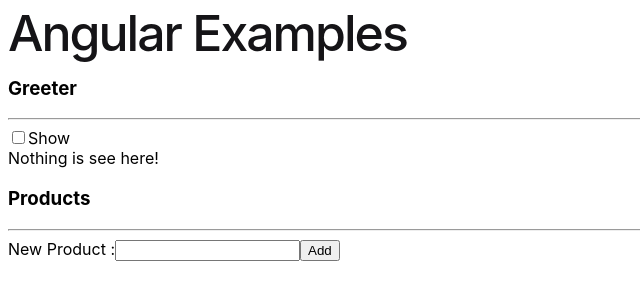
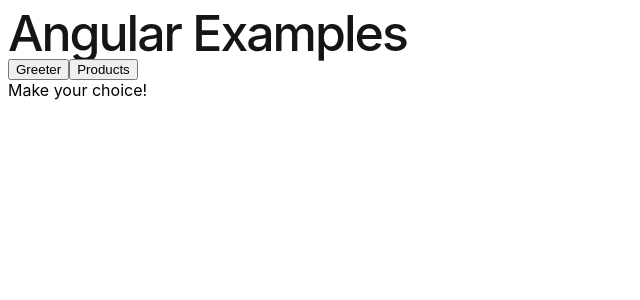
Before and after one commit to tkmagesh/Siemens-Angular-May-2026, an Angular app in the folder first-app/: page / in a window 1280 px wide. Shown: the top 300 px of the page, without its empty margins (0-640 px from the left). Built offline with nearby package versions, Linux system fonts and the light colour scheme.

Commit message:
show/hide

```diff
--- a/first-app/src/app/app.html
+++ b/first-app/src/app/app.html
@@ -182,11 +182,30 @@
       margin-block: 1.5rem;
     }
   }
+
+  .hide {
+    display: none;
+  }
 </style>
 
   <h1>Angular Examples</h1>
-  <app-greeter></app-greeter>
-  <app-products></app-products>
+  <button (click)="userSelection.set($any($event.target).innerText)">Greeter</button>
+  <button (click)="userSelection.set($any($event.target).innerText)">Products</button>
+
+  @if (userSelection() === 'Greeter') {
+    <app-greeter></app-greeter>
+  } @else if (userSelection() === 'Products') {
+    <app-products></app-products>
+  } @else {
+    <div>Make your choice!</div>
+  }
+
+  <!--
+  <app-greeter [class]="userSelection() !== 'Greeter' ? 'hide' : ''"></app-greeter>
+  <app-products [class]="userSelection() !== 'Products' ? 'hide' : ''"></app-products>
+  <div [class]="userSelection() !== '' ? 'hide' : ''">Make your choice!</div>
+  -->
+
 
 <!-- * * * * * * * * * * * * * * * * * * * * * * * * * * * * * * * * -->
 <!-- * * * * * * * * * * * The content above * * * * * * * * * * * * -->
--- a/first-app/src/app/app.ts
+++ b/first-app/src/app/app.ts
@@ -14,4 +14,5 @@
 })
 export class App {
   protected readonly title = signal('first-app');
+  userSelection = signal('');
 }
--- a/first-app/src/app/products/products.html
+++ b/first-app/src/app/products/products.html
@@ -1,7 +1,7 @@
 <h3>Products</h3>
 <hr>
 <div>
-    <label for="">New Product :</label>
+    <label>New Product :</label>
     <input
         type="text"
         [value]="newProductName()"
```
